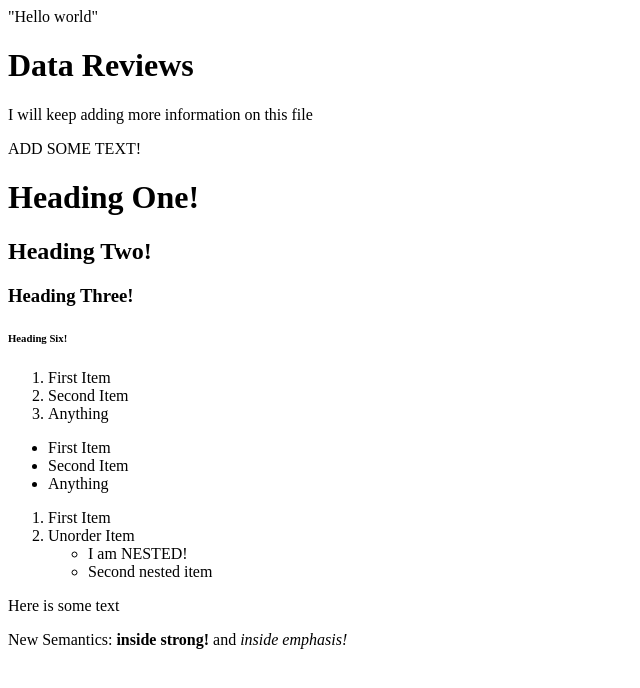
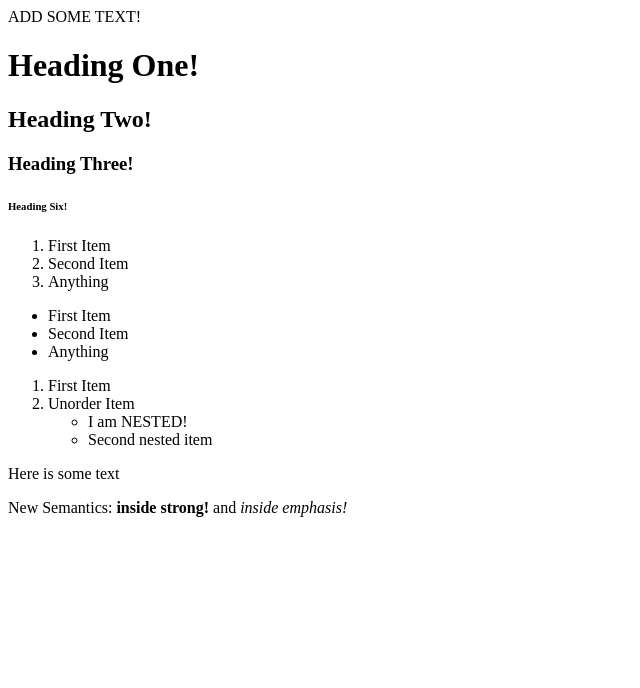
Before and after one commit to hector323/data_reviews, a plain HTML site: page index.html in a window 1280 px wide. Shown: the whole page, without its empty margins (0-640 px from the left). Drawn offline with Linux system fonts and the light colour scheme.

Commit message:
deleted header

```diff
--- a/index.html
+++ b/index.html
@@ -1,11 +1,3 @@
-"Hello world"
-
-<h1>Data Reviews</h1>
-
-<p>I will keep adding more information on this file</p>
-
-
-
 <!DOCTYPE html>
 <html lang='en' dir='ltr'>
 
```
